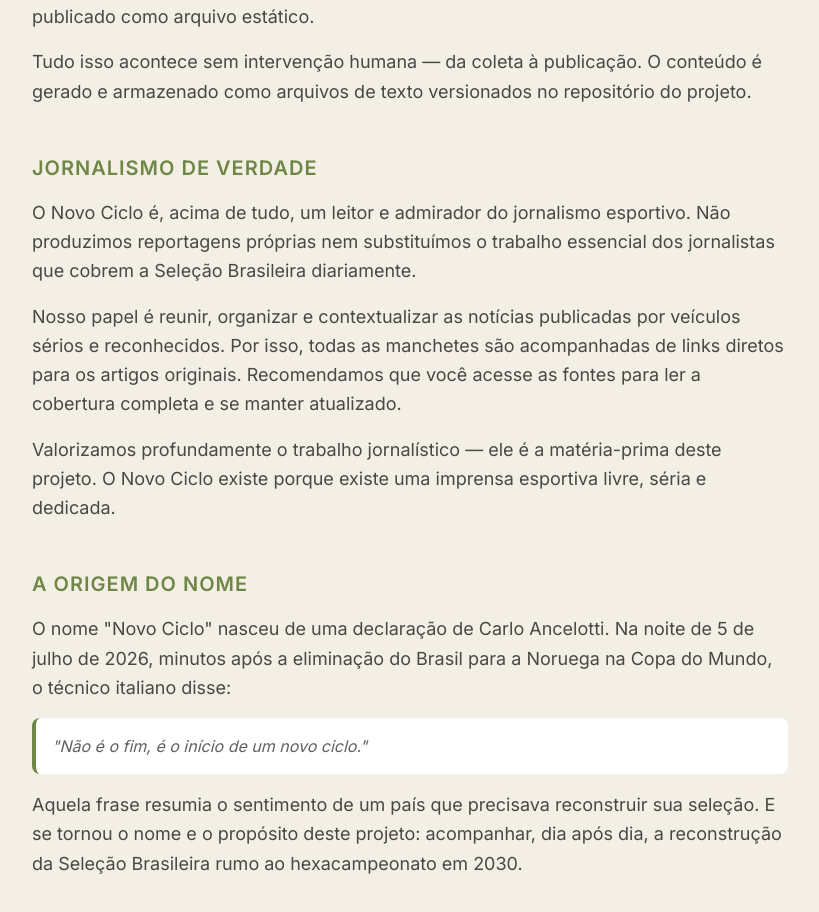
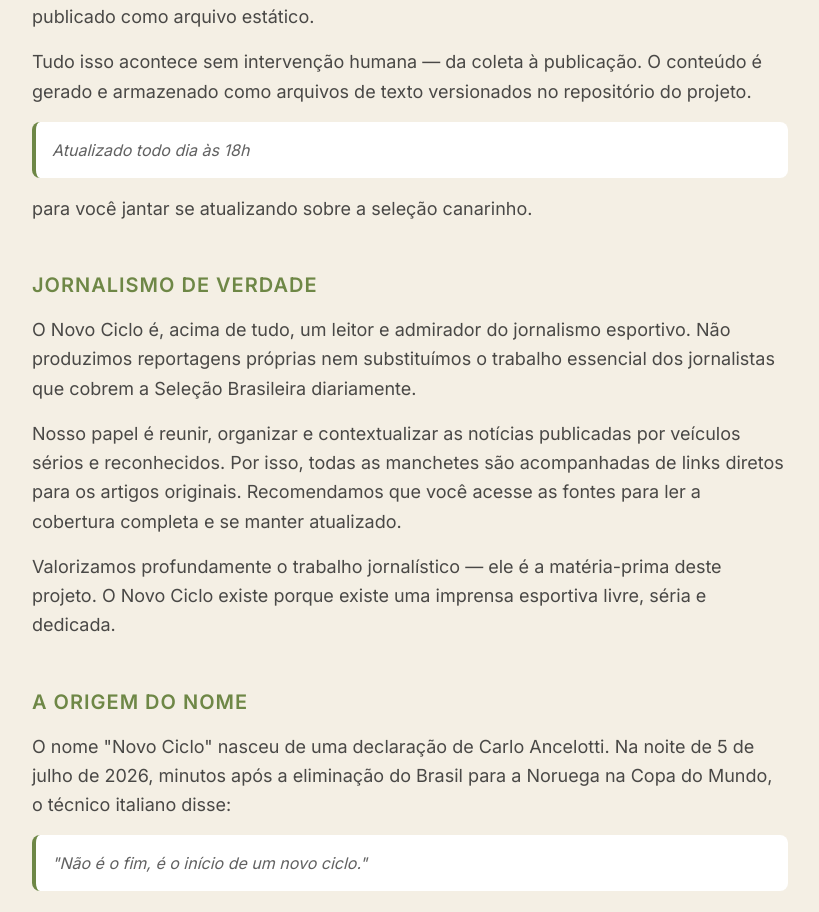
Before and after one commit to diogocvc/novociclo, a Next.js app: page /sobre in a window 1280 px wide. Shown: the part 790-1702 px from the top of the page, without its empty margins (230-1049 px from the left). Built offline with nearby package versions, Linux system fonts and the light colour scheme; no server answers.

Commit message:
fix: cron to 18h BRT; add update time highlight to sobre page

```diff
--- a/src/app/sobre/page.tsx
+++ b/src/app/sobre/page.tsx
@@ -48,6 +48,12 @@
             Tudo isso acontece sem intervenção humana — da coleta à publicação.
             O conteúdo é gerado e armazenado como arquivos de texto versionados
             no repositório do projeto.
+          </p>
+          <blockquote className="mt-4 p-4 bg-white rounded-md border-l-4 border-green-primary italic text-text/70">
+            Atualizado todo dia às 18h
+          </blockquote>
+          <p className="text-lg leading-relaxed text-text/80 mt-4">
+            para você jantar se atualizando sobre a seleção canarinho.
           </p>
         </section>
 
```
